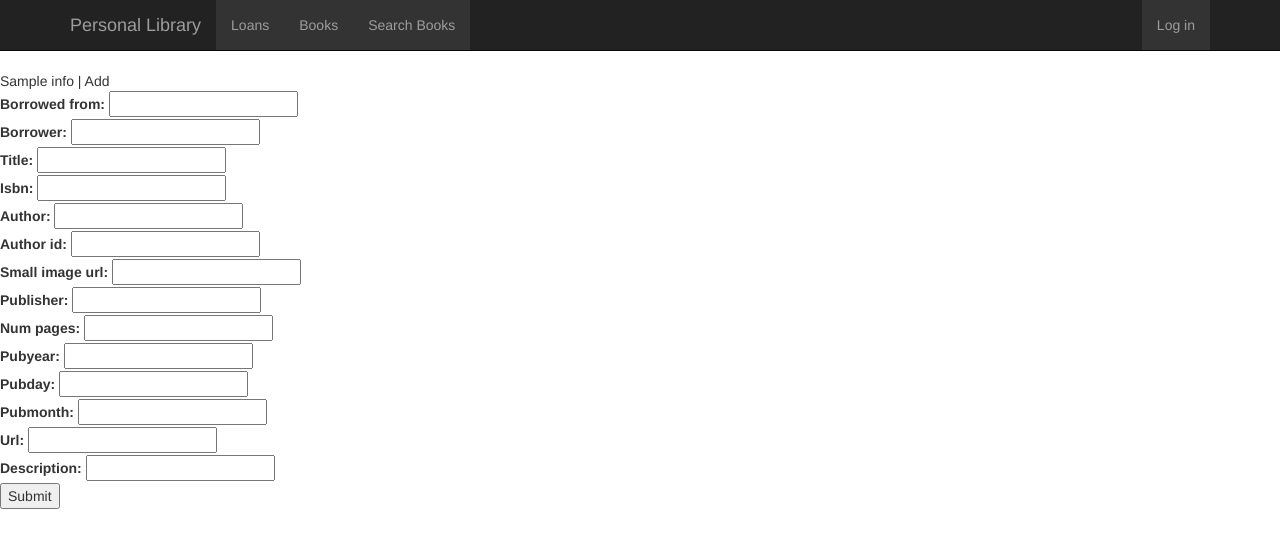
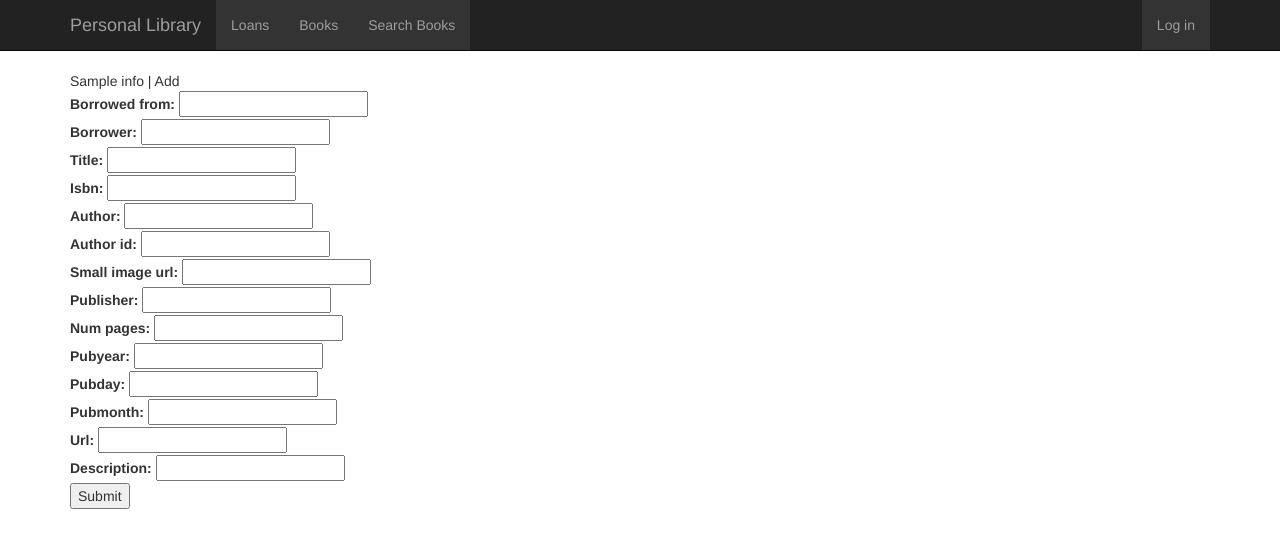
Before and after one commit to dnoneill/libraryproject, a Django app: template libraryproject/libraryapp/templates/form.html in a window 1280 px wide. Shown: the top 548 px of the page. Run offline with Django 3.2, Linux system fonts and the light colour scheme; tables that the repository leaves empty hold one stand-in row (values such as "Sample post"); the template is opened without the code that fills it: values that come from a table or form of the project are taken from there, most other values are stand-ins (such as "Sample title", 1, 10 or a date in 2020); some libraries are stand-ins or nearby versions.

Commit message:
added div

```diff
--- a/libraryproject/libraryapp/templates/choose.html
+++ b/libraryproject/libraryapp/templates/choose.html
@@ -3,8 +3,7 @@
 {% load staticfiles %}
 {% block content %}
 <html>
-<head>
-
+<div class="container">
 <p> Type Author/Book Title combination into query box</p>
 <form action="/choose">
   Query:
@@ -26,7 +25,7 @@ Average Rating: {{choice.rating}}<br></th>
 </table>
 
 {% endfor %}
-
+</div>
 <style>
 table {
 }
--- a/libraryproject/libraryapp/templates/form.html
+++ b/libraryproject/libraryapp/templates/form.html
@@ -4,7 +4,8 @@
 {% load staticfiles %}
 
 {% block content %}
-{% block title %} {{info.title}} | Add{% endblock %}
+<div class="container">
+{% block title %} {{info.title}} | Add{% endblock %} <br>
 <form action="/loans/" method="post">
     {% csrf_token %}
     {% for field in form %}
@@ -12,9 +13,6 @@
    	{% endfor %}
    	<input type="submit" value="Submit">
 </form>
-
-<style>
-input { display: inline; }
-</style>
+</div>
 </html>
 {% endblock %}
```
